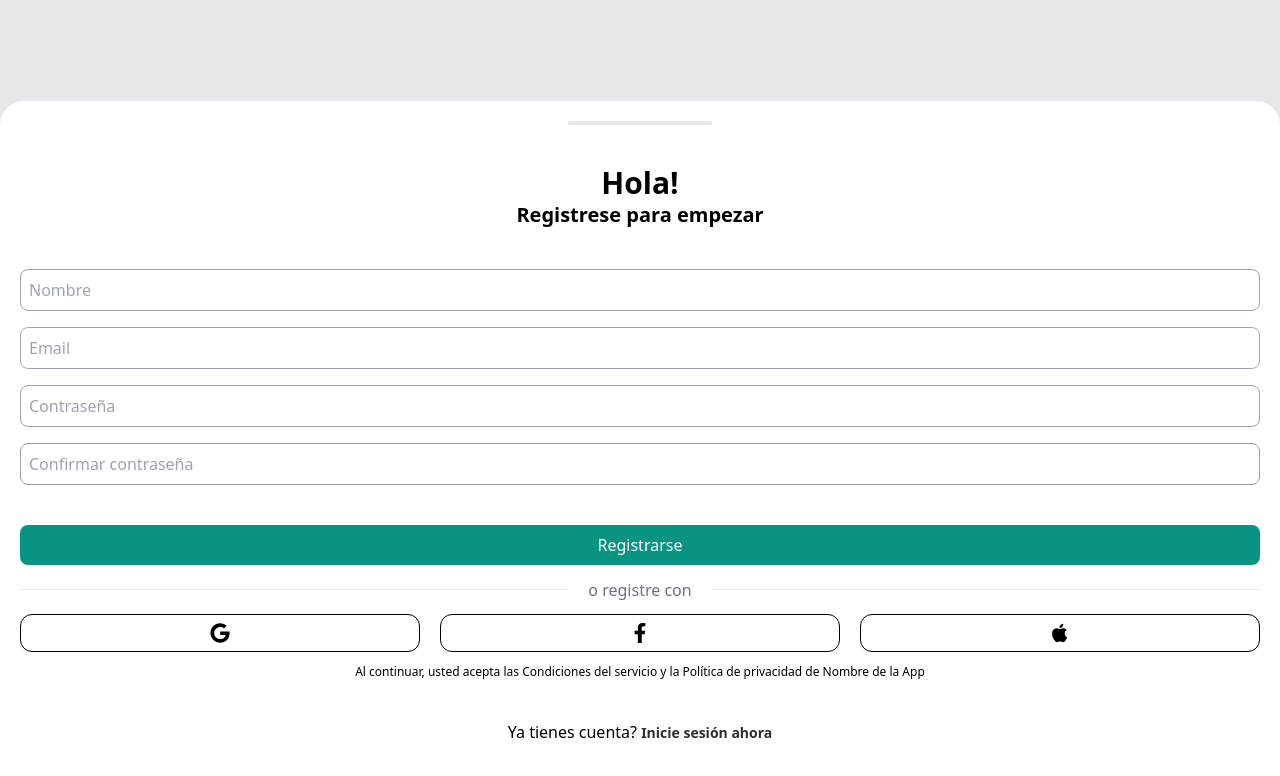
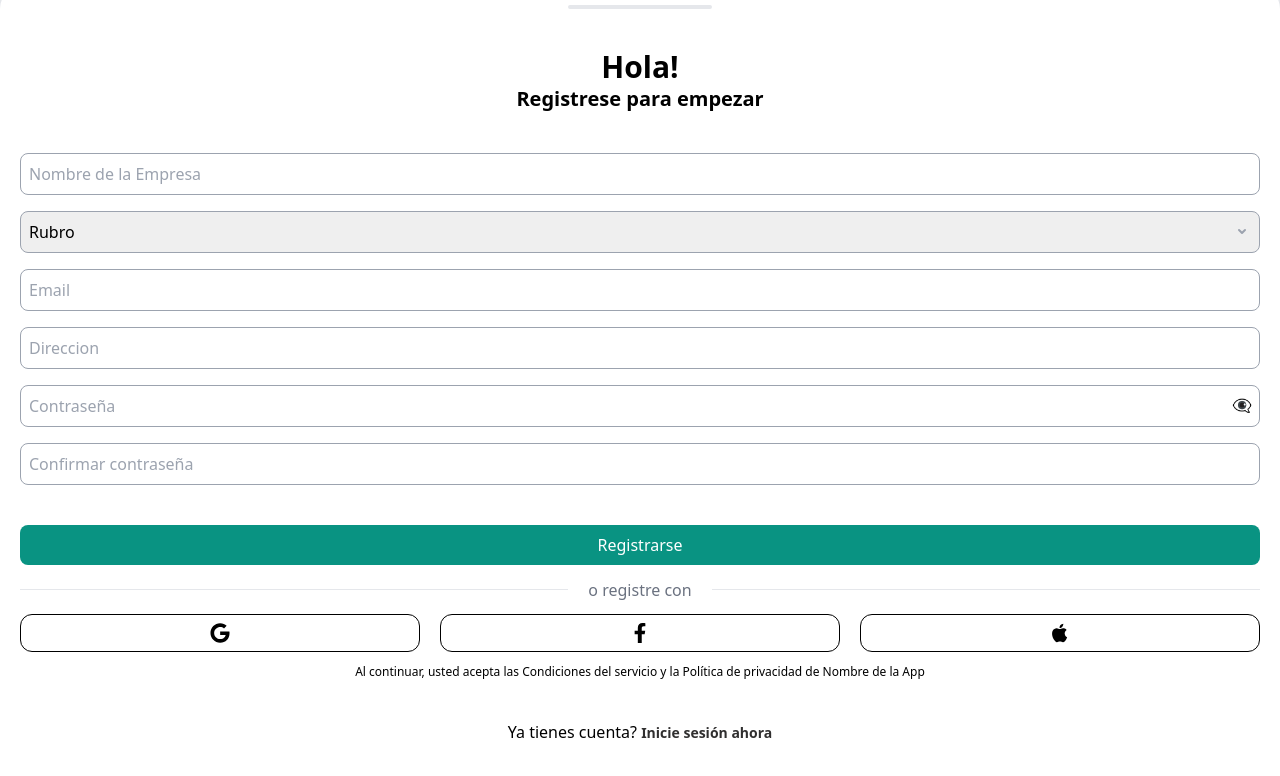
Before and after one commit to No-Country/s13-08-N-node-react, a React (Vite) app in the folder client/: page /auth/register in a window 1280 px wide. Shown: the top 776 px of the page. Built offline with nearby package versions, Linux system fonts and the light colour scheme.

Commit message:
HotFix home, maquetacion registro empresas

```diff
--- a/client/src/components/Company/Company.jsx
+++ b/client/src/components/Company/Company.jsx
@@ -9,7 +9,7 @@ const Company = ({ picture }) => {
   };
 
   return (
-    <div className="custom-border-radius w-24 h-24 bg-gray-500 slide p-2 overflow-hidden">
+    <div className="custom-border-radius w-24 h-24 bg-gray-500 slide overflow-hidden max-w-[768px] mx-auto">
       <img src={`/src/assets/${picture}`} alt="Article Image" style={imageStyle} />
     </div>
   );
--- a/client/src/components/Materials/Materials.jsx
+++ b/client/src/components/Materials/Materials.jsx
@@ -3,8 +3,8 @@ import PropTypes from 'prop-types';
 
 const Materials = ({ picture }) => {
   return (
-    <div className="bg-white flex w-24 p-2 slide rounded-lg">
-      <img src={`/src/assets/${picture}`} alt="Article Image" />
+    <div className="flex bg-white p-2 rounded-lg items-center gap-3  max-w-[768px] mx-auto">
+      <img className="min-w-[150px]" src={`/src/assets/${picture}`} alt="Article Image" />
     </div>
   );
 };
--- a/client/src/components/ui/Buttons/CardButton.jsx
+++ b/client/src/components/ui/Buttons/CardButton.jsx
@@ -4,7 +4,7 @@ import { Link } from 'react-router-dom';
 
 export const CardButton = ({ linkText, path }) => {
   return (
-    <button className="bg-black text-white py-2 rounded-lg">
+    <button className="bg-black text-white py-2 rounded-lg w-[150px]">
       <Link to={path}>{linkText}</Link>
     </button>
   );
--- a/client/src/components/ui/Cards/DetailCard.jsx
+++ b/client/src/components/ui/Cards/DetailCard.jsx
@@ -3,16 +3,16 @@ import React from 'react';
 
 export const DetailCard = ({ children, title, description, image, linkText }) => {
   return (
-    <div className="flex bg-white p-3 rounded-lg gap-3">
-      <div className="flex flex-col gap-2">
+    <div className="flex bg-white p-3 my-3 rounded-lg items-center gap-3 max-w-[768px] mx-auto">
+      <div className="flex flex-col gap-2 flex-grow">
         <p className="text-xl font-semibold">{title}</p>
         <p className="text-sm font-normal mb-2 line-clamp-2">{description}</p>
         {linkText}
       </div>
 
       {image && (
-        <div className="w-[200px] h-full flex items-center">
-          <img src={`/src/assets/${image}`} alt="Article Image" />
+        <div className="w-[150px] flex-shrink-0">
+          <img className="w-full h-full object-cover" src={`/src/assets/${image}`} alt="Article Image" />
         </div>
       )}
 
--- a/client/src/pages/Home.jsx
+++ b/client/src/pages/Home.jsx
@@ -99,7 +99,7 @@ export const Home = () => {
           <span className="underline">Ver más</span>
         </div>
         <DetailCard
-          title="Listo para Recilcar?"
+          title="Listo para Reciclar?"
           description="Unete a Ecovale, aprende a reciclar y suma puntos en el proceso"
           image="reciclaje-verde.jpg"
           linkText={<CardButton linkText="Empezemos" path="auth" />}
@@ -134,7 +134,7 @@ export const Home = () => {
           <span className="underline">Ver más</span>
         </div>
         <p className="text-xl font-semibold">Nuestro Equipo</p>
-        <div className="gap-5 slider">
+        <div className="gap-5 slider max-w-[768px] mx-auto">
           {teamMembers.map((teamMember, i) => (
             <TeamCard key={i} {...teamMember} />
           ))}
--- a/client/src/pages/auth/Register.jsx
+++ b/client/src/pages/auth/Register.jsx
@@ -1,7 +1,6 @@
-import React, { useContext, useRef } from 'react';
+import React, { useState, useContext, useRef } from 'react';
 import { Link } from 'react-router-dom';
 import { FaGoogle, FaFacebookF } from 'react-icons/fa';
-
 import { RiAppleFill } from 'react-icons/ri';
 import { AuthContext } from '../../context/AuthContext';
 
@@ -27,6 +26,18 @@ export default function Register() {
     }
   };
 
+  const [password, setPassword] = useState('');
+  const [showPassword, setShowPassword] = useState(false);
+
+  const toggleShowPassword = () => {
+    setShowPassword(!showPassword);
+  };
+  const [selectedOption, setSelectedOption] = useState('');
+
+  const handleOptionChange = (event) => {
+    setSelectedOption(event.target.value);
+  };
+
   return (
     <div className="flex flex-col gap-y-10 px-5 pb-14">
       <p className="flex flex-col">
@@ -35,19 +46,50 @@ export default function Register() {
       </p>
 
       {isCompany
-        ? (
-        <span>empresa</span>
-          )
-        : (
-        <form ref={userRef} onSubmit={handleRegister} className="flex flex-col gap-y-10">
+        ? <span>empresa</span>
+        : <form
+          ref={userRef}
+          onSubmit={handleRegister}
+          className="flex flex-col gap-y-10">
           <div className="flex flex-col gap-y-4">
+            {/* Nombre */}
             <input
               id="name"
               name="name"
               type="text"
-              placeholder="Nombre"
+              placeholder="Nombre de la Empresa"
               className="border border-gray-400 p-2 rounded-lg"
             />
+            {/* Rubro */}
+            <div className="relative">
+              <select
+                id="customSelect"
+                name="customSelect"
+                value={selectedOption}
+                onChange={handleOptionChange}
+                className="border border-gray-400 p-2 rounded-lg w-full appearance-none"
+              >
+                <option value="">Rubro</option>
+                <option value="Carton">Carton</option>
+                <option value="Plastico">Plastico</option>
+                <option value="Vidrio">Vidrio</option>
+                <option value="Metal">Metal</option>
+              </select>
+              <div className="absolute inset-y-0 right-0 flex items-center pr-2 pointer-events-none">
+                <svg
+                  className="h-5 w-5 text-gray-400"
+                  xmlns="http://www.w3.org/2000/svg"
+                  viewBox="0 0 20 20"
+                  fill="currentColor"
+                >
+                  <path
+                    fillRule="evenodd"
+                    d="M6.293 7.293a1 1 0 0 1 1.414 0L10 9.586l2.293-2.293a1 1 0 1 1 1.414 1.414l-3 3a1 1 0 0 1-1.414 0l-3-3a1 1 0 0 1 0-1.414z"
+                  />
+                </svg>
+              </div>
+            </div>
+            {/* Email */}
             <input
               id="email"
               name="email"
@@ -55,13 +97,29 @@ export default function Register() {
               placeholder="Email"
               className="border border-gray-400 p-2 rounded-lg"
             />
+            {/* direccion */}
             <input
-              id="password"
-              name="password"
-              type="password"
-              placeholder="Contraseña"
+              id="direccion"
+              name="direccion"
+              type="text"
+              placeholder="Direccion"
               className="border border-gray-400 p-2 rounded-lg"
             />
+            {/* Pass */}
+            <div className="relative">
+              <input
+                type={showPassword ? 'text' : 'password'}
+                id="password"
+                name="password"
+                value={password}
+                onChange={(e) => setPassword(e.target.value)}
+                placeholder="Contraseña"
+                className="border border-gray-400 p-2 rounded-lg w-full"
+              />
+              <button type="button" className="absolute right-2 top-2 text-gray-500" onClick={toggleShowPassword}>
+                {showPassword ? '👁️' : '👁️‍🗨️'}
+              </button>
+            </div>
             <input
               id="confirmPassword"
               name="confirmPassword"
@@ -98,7 +156,7 @@ export default function Register() {
             </p>
           </div>
         </form>
-          )}
+      }
 
       <p className="text-center font-light">
         Ya tienes cuenta?{' '}
```
Also changed, not shown: 1 other file (tests, documents, lock files or other folders).
